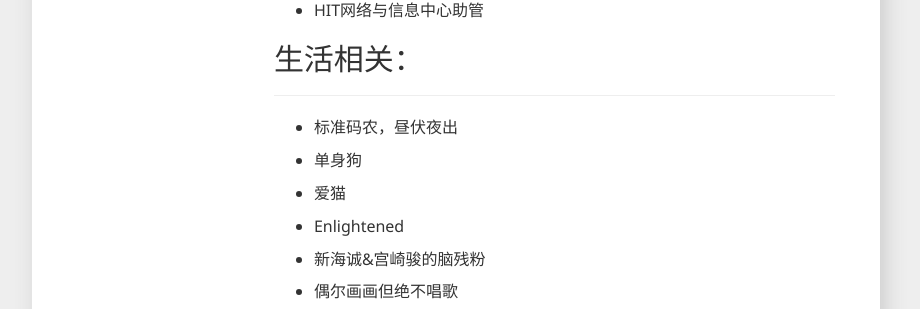
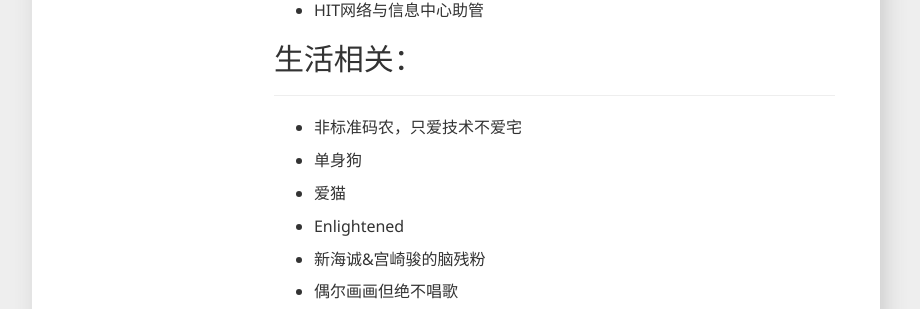
Before and after one commit to yumendy/Blog, a Django app: page /about/ in a window 1280 px wide. Shown: the part 1569-1878 px from the top of the page, without its empty margins (38-958 px from the left). Run offline with Django 3.2, Linux system fonts and the light colour scheme; data comes from the database, SQL or seed files in the repository; data that the repository does not hold is empty; parts of the project's set-up code (start-up, migrations or seed data) failed here and were passed over; some libraries are stand-ins or nearby versions.

Commit message:
update about me

```diff
--- a/templates/website/frontend/about.html
+++ b/templates/website/frontend/about.html
@@ -62,7 +62,7 @@
             <h2>生活相关：</h2>
             <hr>
             <ul>
-                <li><p>标准码农，昼伏夜出</p></li>
+                <li><p>非标准码农，只爱技术不爱宅</p></li>
                 <li><p>单身狗</p></li>
                 <li><p>爱猫</p></li>
                 <li><p>Enlightened</p></li>
```
